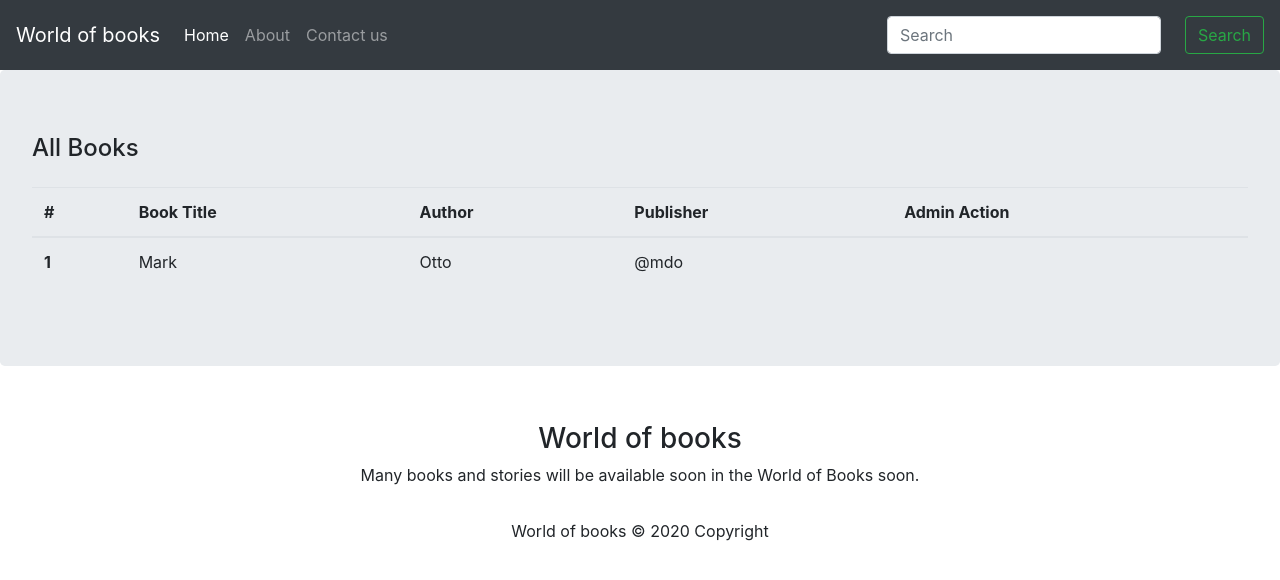
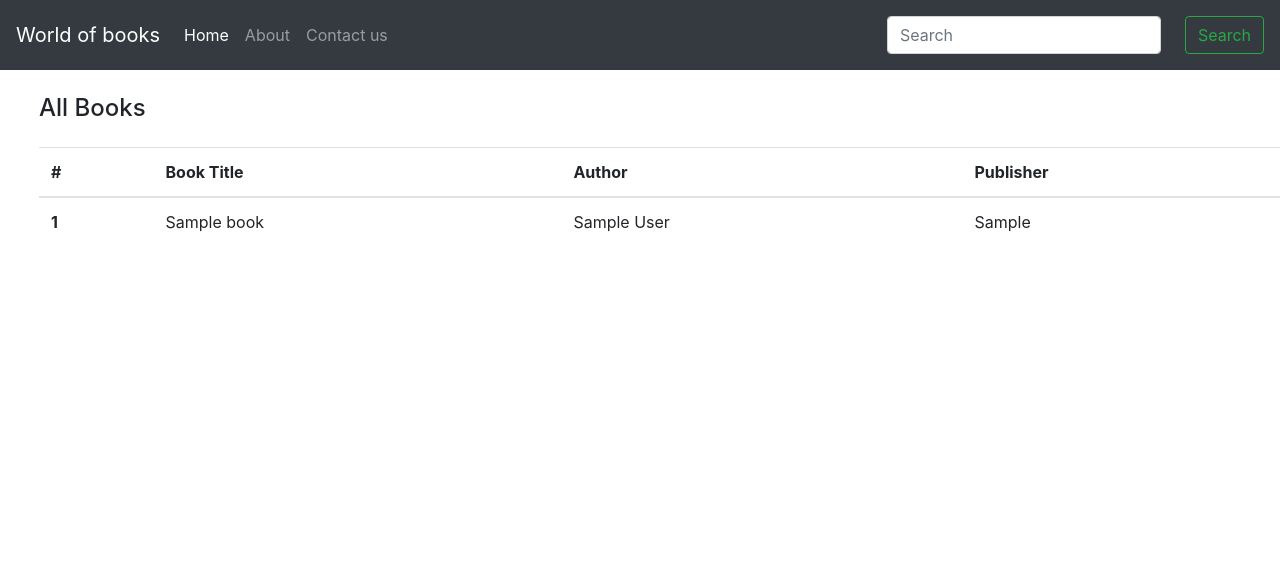
Before and after one commit to wael009/library-php, a PHP site: page /main.php in a window 1280 px wide. Shown: the top 580 px of the page. Run offline with PHP 8.4, Linux system fonts and the light colour scheme; tables that the repository leaves empty or names only in its code hold one stand-in row (values such as "Sample post").

Commit message:
correction in accessing the database and layouts

```diff
--- a/BasicObject.php
+++ b/BasicObject.php
@@ -27,5 +27,4 @@ class BasicObject
 	}
 }
 
-
 ?>
--- a/database.php
+++ b/database.php
@@ -1,6 +1,4 @@
 <?php
-
-
 class database
 {
     // To specify the database connections variables
@@ -8,6 +6,7 @@ class database
     private $dbuser = "root";
     private $dbpass = "";
     private $pdo;
+
 
     protected function connect()
     {
@@ -31,4 +30,5 @@ class database
     }
 }
 
+
 ?>
--- a/header.php
+++ b/layout/header.php
@@ -4,18 +4,16 @@
 	<meta charset="UTF-8">
 	<title>Library</title>
 
-      <!-- Auhtor's stylesheet  -->
-	<link rel="stylesheet" type="text/css" href="css/style.css">
 
       <!-- Bootstrap CSS -->
 	<link rel="stylesheet" href="https://stackpath.bootstrapcdn.com/bootstrap/4.4.1/css/bootstrap.min.css" integrity="sha384-Vkoo8x4CGsO3+Hhxv8T/Q5PaXtkKtu6ug5TOeNV6gBiFeWPGFN9MuhOf23Q9Ifjh" crossorigin="anonymous">
+      <!-- Auhtor's stylesheet  -->
   <link rel="stylesheet" href="stylesheet/style.css" />
-
 </head>
 <body>
-          <!---  Nav start here  --->
+          <!-- Nav start here  -->
 <nav class="navbar navbar-expand-lg navbar-dark bg-dark">
-  <a class="navbar-brand" href="Index.php">World of books</a>
+  <a class="navbar-brand" href="main.php">World of books</a>
   <button class="navbar-toggler" type="button" data-toggle="collapse" data-target="#navbarTogglerDemo02" aria-controls="navbarTogglerDemo02" aria-expanded="false" aria-label="Toggle navigation">
     <span class="navbar-toggler-icon"></span>
   </button>
@@ -23,13 +21,13 @@
   <div class="collapse navbar-collapse" id="navbarTogglerDemo02">
     <ul class="navbar-nav mr-auto mt-2 mt-lg-0">
       <li class="nav-item active">
-        <a class="nav-link" href="index">Home <span class="sr-only">(current)</span></a>
+        <a class="nav-link" href="main.php">Home <span class="sr-only">(current)</span></a>
       </li>
       <li class="nav-item">
-        <a class="nav-link" href="AboutUS.php">About</a>
+        <a class="nav-link" href="layout/AboutUs.php">About</a>
       </li>
       <li class="nav-item">
-        <a class="nav-link" href="ContactUs.php">Contact us</a>
+        <a class="nav-link" href="layout/ContactUs.php">Contact us</a>
       </li>
     </ul>
     <form class="form-inline my-2 my-lg-2">
@@ -38,6 +36,7 @@
     </form>
   </div>
 </nav>
-          <!--- Nav end here  --->
+          <!-- Nav end here  -->
+
 
          <!-- Main section start from here  -->
--- a/main.php
+++ b/main.php
@@ -1,12 +1,16 @@
-<?
-include "header.php";
+<?php
+   // start the session
+session_start();
+
+require_once "test.php";
+include "layout/header.php";
 
 ?>
 
-<div class="">
+<div class="container-fluid m-4">
   <div class="row">
-    <div class="col-lg-12">
-      <div class="jumbotron">
+    <div class="col-sm-12">
+      <div class="">
         <h4 class="mb-4"> All Books </h4>
 
         <table class="table">
@@ -16,25 +20,30 @@ include "header.php";
       <th scope="col">Book Title</th>
       <th scope="col">Author</th>
       <th scope="col">Publisher</th>
-      <th scope="col">Admin Action</th>
     </tr>
   </thead>
   <tbody>
+
+<?php
+// To make new object from the test
+  $newtest = new test();
+  $rows = $newtest->select();
+
+  foreach ($rows as $row)
+  {
+?>
     <tr>
-      <th scope="row">1</th>
-      <td>Mark</td>
-      <td>Otto</td>
-      <td>@mdo</td>
-
-    </tr>
+    <th scope="row"><?php echo $row['id']; ?></th>
+    <td><?php echo $row['title'];?></td>
+    <td><?php echo $row['author'];?></td>
+    <td><?php echo $row['publisher'];?></td>
+   </tr>
+<?php
+  }
+?>
   </tbody>
 </table>
       </div>
      </div>
     </div>
 </div>
-
-<?php
-
-include "footer.php";
-?>
--- a/test.php
+++ b/test.php
@@ -1,5 +1,5 @@
 <?php
-
+//require_once 'BasicObject.php';
 require_once "user.php";
 
 
@@ -36,20 +36,30 @@ class test extends user
   }
 
 
+    // to create new book (will be in different page)
+  public function create()
+  {
+        //$sql = "INSERT INTO book (title, author, publisher) VALUES (:title,:author,:publisher)";
+    $implodeColumns = implode(', ',array_keys($fields));
 
-  // to display the book in saprate page
-  public function read()
-  {
+    $implodPlaceholder = implode(", :",array_keys($fields));
+
+    // to insert the data to the database.
+    $sql = "INSERT INTO book ($implodeColumns) VALUES (:".$implodPlaceholder.")";
+
+    // still need to do the statement and connection to the database
+
+
 
   }
 
 
-    // to create new book (will be in different page)
-  public function create()
-  {
+   // to display the book in saprate page
+   public function read()
+   {
 
-  }
 
+   }
 
 
     // to update a book (will be in different page as well)
--- a/user.php
+++ b/user.php
@@ -1,5 +1,5 @@
 <?php
- require 'database.php';
+ require_once 'database.php';
 
  class user extends database // extends to access the database connection as the connect function has been set to be protected. (if 'public' we can get rid of the extends database).
  {
@@ -11,11 +11,10 @@
         $this->db = new database();
         $this->db = $this->db->connect();
     }
-
     // to check the login if the username and password are already in the database
     public function login($username, $password)
     {
-        // to check that the username or password are not empty
+        // to chech the username or password not empty
         if(!empty($username) && !empty($password))
         {
             $statement = $this->db->prepare("SELECT * FROM users WHERE username = '$username' AND password = '$password'");
@@ -23,15 +22,13 @@
             $statement->bindParam(2, $password);
             $statement->execute();
 
-/* -----------  !!!!  DO NOT FORGET to fix this part again !!!!  ---------- */
             if ($statement->rowCount() == 1)
             {
-                $_SESSION['user'] = $statement;// to make sure if the connection was successfully
-                header('location:main.php');  // if yes go the main page
+                return true;
             }
             else
-            {	$_SESSION['alert'] = 'username or password is incorrect!!'; // if not stay in the index page
-                header('location:index.php');
+            {
+                return false;
             }
         }
     }
```
Also changed, not shown: index.php (+33 -6 lines), login.php (+11 -14 lines), layout/footer.php (renamed from footer.php).
